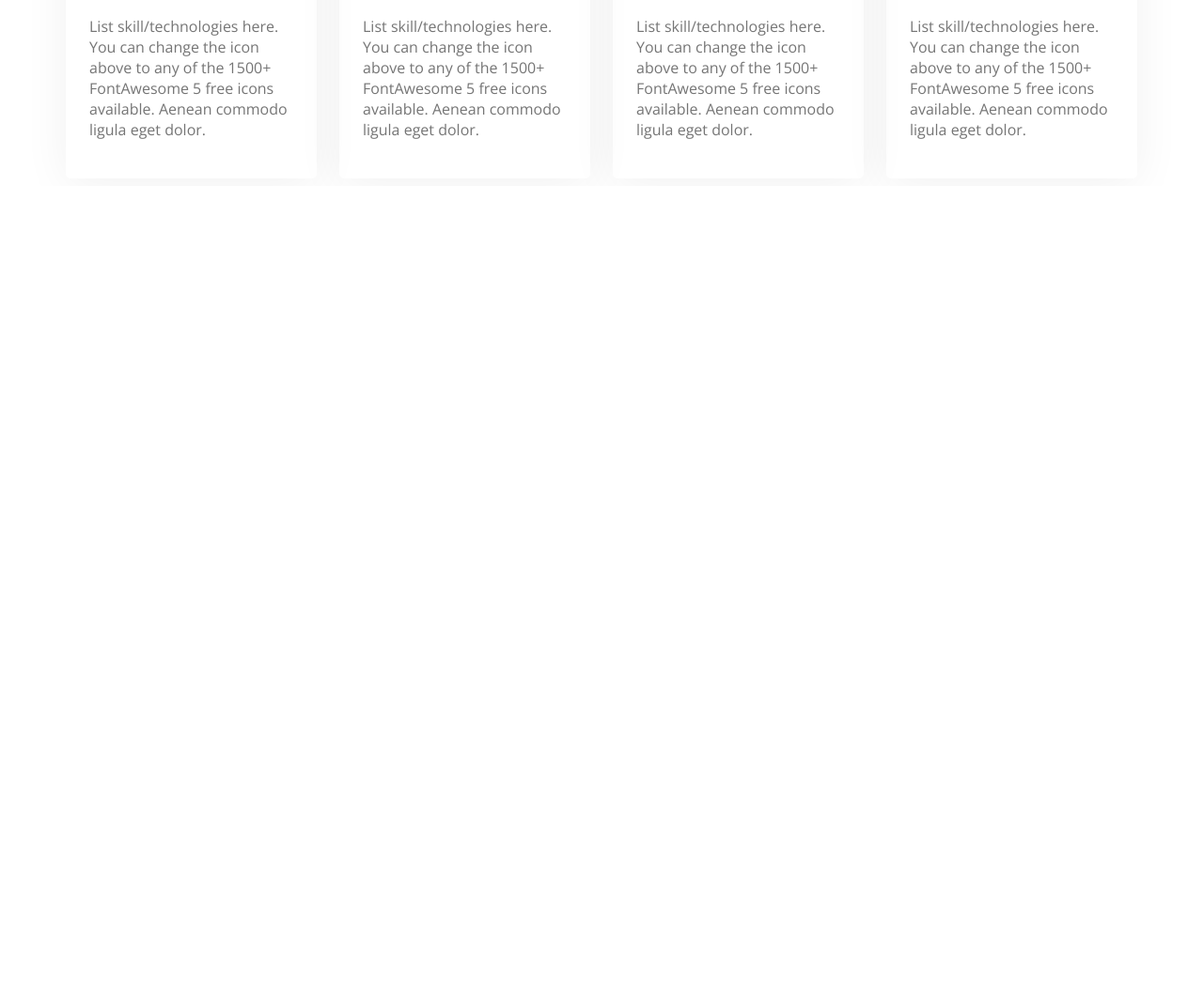
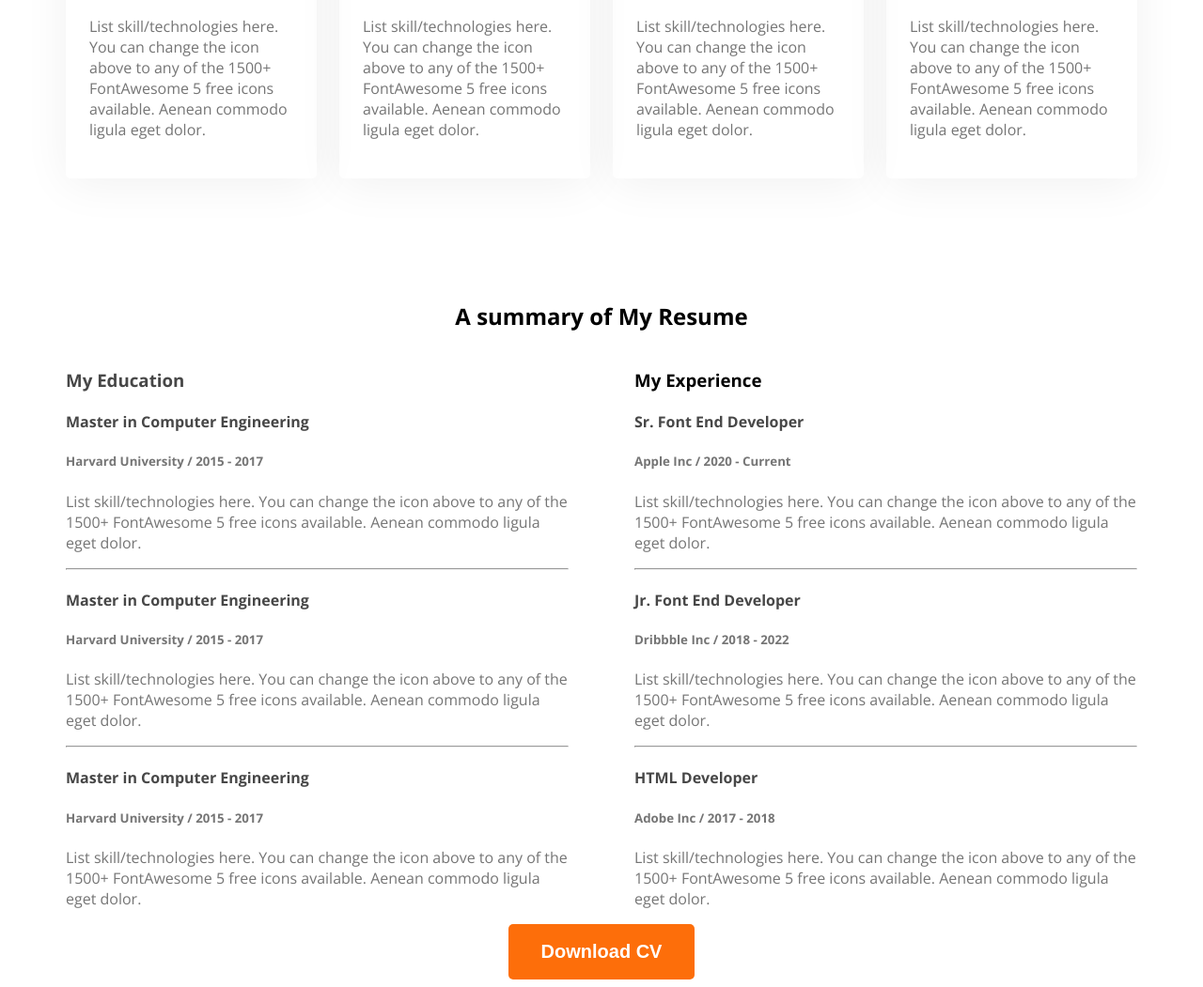
Before and after one commit to SadiqurApon/developer-portfulio, a plain HTML site: page index.html in a window 1280 px wide. Shown: the part 1981-3032 px from the top of the page at 94% size. Before the commit the page ends 2179 px from the top, so only its background shows below. Drawn offline with nearby package versions, Linux system fonts and the light colour scheme.

Commit message:
added resume in portfulio

```diff
--- a/index.html
+++ b/index.html
@@ -77,25 +77,90 @@
                 <div class="skill">
                     <img src="images/icons/js.png" alt="">
                     <h2 class="sill-title">Vanilla javaScript</h2>
-                    <p class="skill-description dark-3">List skill/technologies here. You can change the icon above to any of the 1500+ FontAwesome 5 free icons available. Aenean commodo ligula eget dolor.</p>
+                    <p class="skill-description dark-3">List skill/technologies here. You can change the icon above to
+                        any of the 1500+ FontAwesome 5 free icons available. Aenean commodo ligula eget dolor.</p>
                 </div>
                 <div class="skill">
                     <img src="images/icons/react.png" alt="">
                     <h2 class="sill-title">React</h2>
-                    <p class="skill-description dark-3">List skill/technologies here. You can change the icon above to any of the 1500+ FontAwesome 5 free icons available. Aenean commodo ligula eget dolor.</p>
+                    <p class="skill-description dark-3">List skill/technologies here. You can change the icon above to
+                        any of the 1500+ FontAwesome 5 free icons available. Aenean commodo ligula eget dolor.</p>
                 </div>
                 <div class="skill">
                     <img src="images/icons/nodejs.png" alt="">
                     <h2 class="sill-title">Node.js</h2>
-                    <p class="skill-description dark-3">List skill/technologies here. You can change the icon above to any of the 1500+ FontAwesome 5 free icons available. Aenean commodo ligula eget dolor.</p>
+                    <p class="skill-description dark-3">List skill/technologies here. You can change the icon above to
+                        any of the 1500+ FontAwesome 5 free icons available. Aenean commodo ligula eget dolor.</p>
                 </div>
                 <div class="skill">
                     <img src="images/icons/mongo.png" alt="">
                     <h2 class="sill-title">MongoDB</h2>
-                    <p class="skill-description dark-3">List skill/technologies here. You can change the icon above to any of the 1500+ FontAwesome 5 free icons available. Aenean commodo ligula eget dolor.</p>
+                    <p class="skill-description dark-3">List skill/technologies here. You can change the icon above to
+                        any of the 1500+ FontAwesome 5 free icons available. Aenean commodo ligula eget dolor.</p>
                 </div>
             </div>
 
+        </section>
+        <!-- Resume Section -->
+        <section class="resume">
+            <h1 class="text-center">A summary of My Resume </h1>
+            <div class="resume-container">
+                <div class="resume-culumn">
+                    <h3 class="resume-culumn-title dark-2">My Education</h3>
+                    <div class="experience">
+                        <h4 class="experience-title dark-2">Master in Computer Engineering</h4>
+                        <h5 class="experience-sub-title dark-3">Harvard University / 2015 - 2017</h5>
+                        <p class="experience-description dark-3">List skill/technologies here. You can change the icon above
+                            to any of the 1500+ FontAwesome 5 free icons available. Aenean commodo ligula eget dolor.
+                        </p>
+                    </div>
+                    <hr>
+                    <div class="experience">
+                        <h4 class="experience-title dark-2">Master in Computer Engineering</h4>
+                        <h5 class="experience-sub-title dark-3">Harvard University / 2015 - 2017</h5>
+                        <p class="experience-description dark-3">List skill/technologies here. You can change the icon above
+                            to any of the 1500+ FontAwesome 5 free icons available. Aenean commodo ligula eget dolor.
+                        </p>
+                    </div>
+                    <hr>
+                    <div class="experience">
+                        <h4 class="experience-title dark-2">Master in Computer Engineering</h4>
+                        <h5 class="experience-sub-title dark-3">Harvard University / 2015 - 2017</h5>
+                        <p class="experience-description dark-3">List skill/technologies here. You can change the icon above
+                            to any of the 1500+ FontAwesome 5 free icons available. Aenean commodo ligula eget dolor.
+                        </p>
+                    </div>
+                </div>
+                <div class="resume-culumn">
+                    <h3 class="resume-culumn-title">My Experience</h3>
+                    <div class="experience">
+                        <h4 class="experience-title dark-2">Sr. Font End Developer</h4>
+                        <h5 class="experience-sub-title dark-3">Apple Inc / 2020 - Current</h5>
+                        <p class="experience-description dark-3">List skill/technologies here. You can change the icon above
+                            to any of the 1500+ FontAwesome 5 free icons available. Aenean commodo ligula eget dolor.
+                        </p>
+                    </div>
+                    <hr>
+                    <div class="experience">
+                        <h4 class="experience-title dark-2">Jr. Font End Developer</h4>
+                        <h5 class="experience-sub-title dark-3">Dribbble Inc / 2018 - 2022</h5>
+                        <p class="experience-description dark-3">List skill/technologies here. You can change the icon above
+                            to any of the 1500+ FontAwesome 5 free icons available. Aenean commodo ligula eget dolor.
+                        </p>
+                    </div>
+                    <hr>
+                    <div class="experience">
+                        <h4 class="experience-title dark-2">HTML Developer</h4>
+                        <h5 class="experience-sub-title dark-3">Adobe Inc / 2017 - 2018</h5>
+                        <p class="experience-description dark-3">List skill/technologies here. You can change the icon above
+                            to any of the 1500+ FontAwesome 5 free icons available. Aenean commodo ligula eget dolor.
+                        </p>
+                    </div>
+                </div>
+            </div>
+            <div class="text-center">
+                <button class="btn-primary">Download CV</button>
+            </div>
         </section>
     </main>
     <footer>
--- a/style/style.css
+++ b/style/style.css
@@ -114,3 +114,12 @@ main{
     border-radius: 5px;
     box-shadow: 0px 6px 50px 0px rgba(0, 0, 0, 0.06);
 }
+/* resume style */
+.resume{
+    margin-top: 130px;
+}
+.resume-container{
+    display: flex;
+    gap: 70px;
+
+}
```
